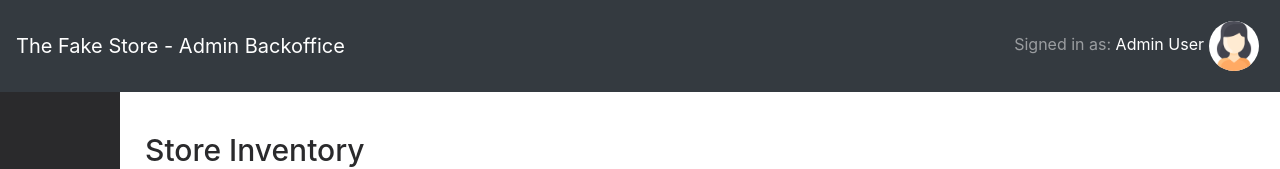
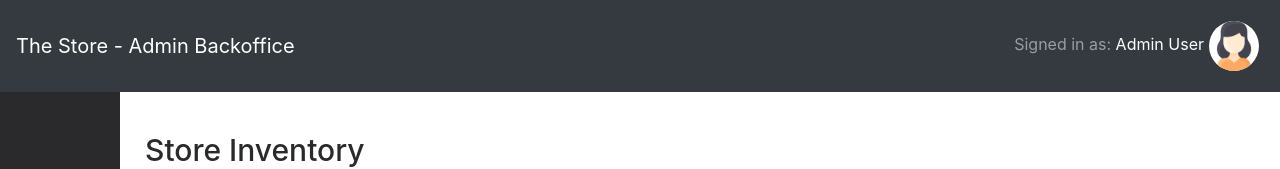
Before and after one commit to iaabo/store-crud, a React (Create React App) app: page / in a window 1280 px wide. Shown: the top 169 px of the page. Built offline with nearby package versions, Linux system fonts and the light colour scheme; no server answers.

Commit message:
change name of the project

```diff
--- a/public/index.html
+++ b/public/index.html
@@ -24,7 +24,7 @@
       work correctly both with client-side routing and a non-root public URL.
       Learn how to configure a non-root public URL by running `npm run build`.
     -->
-    <title>The Fake Store - Admin</title>
+    <title>The Store - Admin Backoffice</title>
   </head>
   <body>
     <noscript>You need to enable JavaScript to run this app.</noscript>
--- a/src/components/Nav.js
+++ b/src/components/Nav.js
@@ -7,7 +7,7 @@ const Nav = () => {
     <div>
       <Navbar bg="dark" variant="dark">
         <Navbar.Brand href="#home">
-          The Fake Store - Admin Backoffice
+          The Store - Admin Backoffice
         </Navbar.Brand>
         <Navbar.Collapse className="justify-content-end">
           <Navbar.Text>
```
